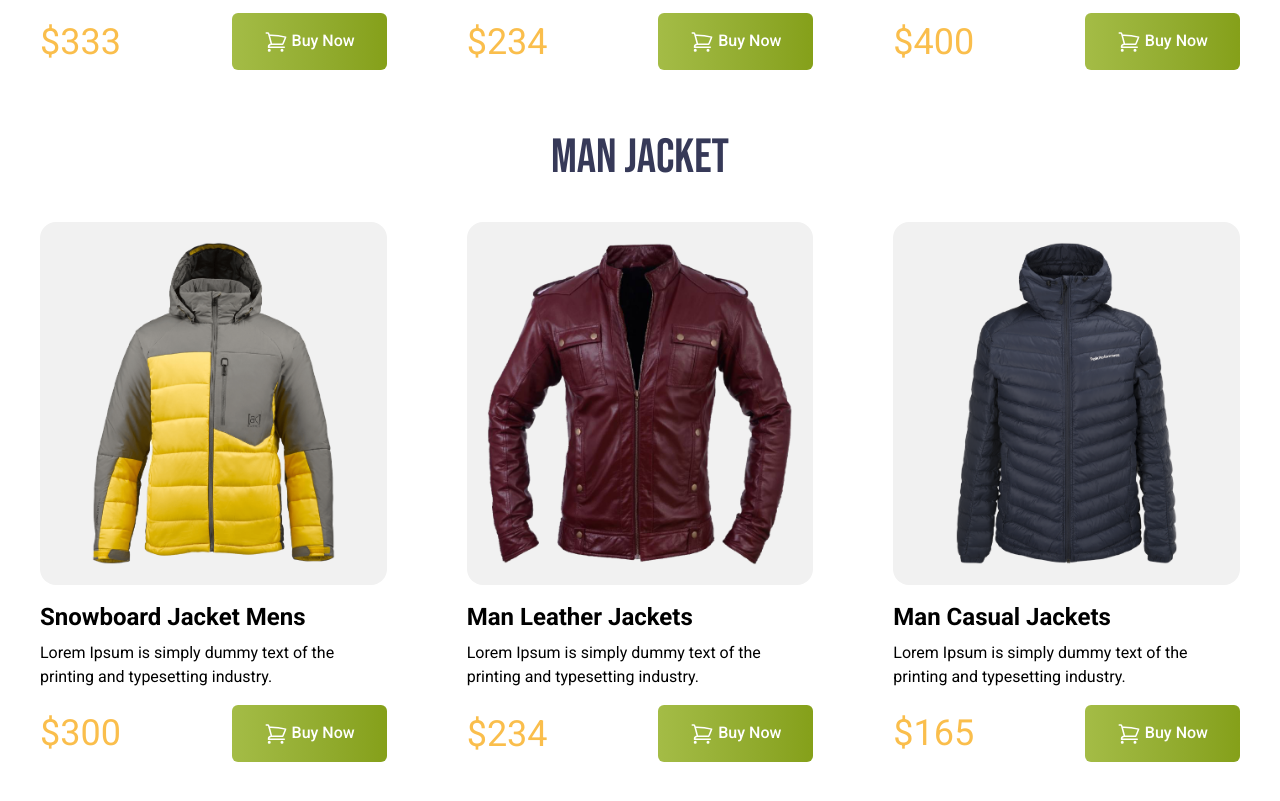
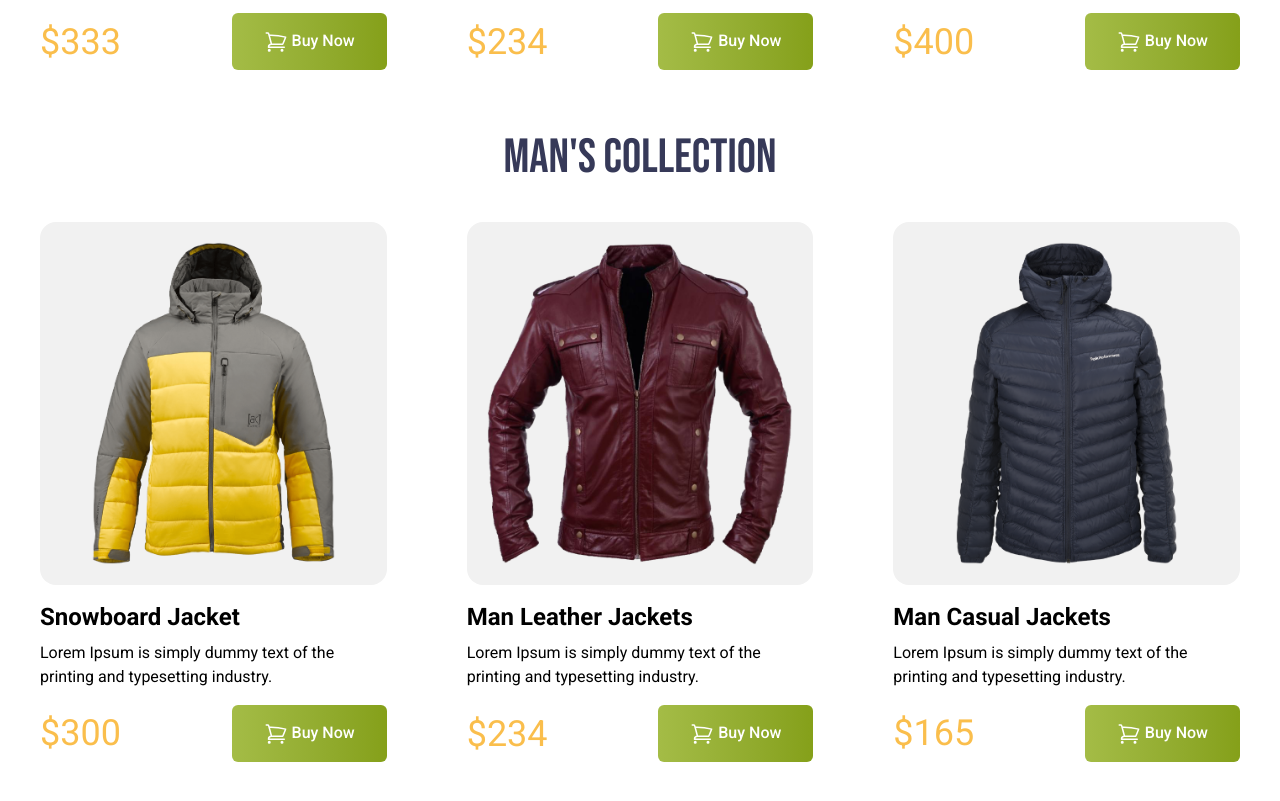
Before and after one commit to tahmidnirob6498/Penguin-Fashion, a plain HTML site: page index.html in a window 1280 px wide. Shown: the part 1121-1922 px from the top of the page. Drawn offline with nearby package versions, Linux system fonts and the light colour scheme.

Commit message:
updated name and title

```diff
--- a/index.html
+++ b/index.html
@@ -34,7 +34,7 @@ Buy Now</button>
     <main>
         <!-- section of ladis jacket -->
         <section>
-            <h1 class="uppercase text-3xl text-center text-[#363958] md:text-5xl mt-6 bebas-neue-regular ">Women Jacket</h1>
+            <h1 class="uppercase text-3xl text-center text-[#363958] md:text-5xl mt-6 bebas-neue-regular ">Women's collection</h1>
             <div class="grid grid-cols-1 md:grid-cols-2 lg:grid-cols-3">
             <!-- jacket-1 -->
             <div class="p-5 m-5 rounded-2xl">
@@ -83,13 +83,13 @@ Buy Now</button>
  <!-- section of man jacket -->
 
  <section>
-<h1 class="uppercase text-3xl text-center text-[#363958] md:text-5xl mt-6 bebas-neue-regular ">Man Jacket</h1>
+<h1 class="uppercase text-3xl text-center text-[#363958] md:text-5xl mt-6 bebas-neue-regular ">Man's collection</h1>
 <div class="grid grid-cols-1 md:grid-cols-2 lg:grid-cols-3">
 
  <!-- jacket-4 -->
             <div class="p-5 m-5 rounded-2xl">
                 <img src="./images/jacket-4.png" class="p-5 bg-[#F1F1F1] rounded-2xl" alt="">
-                <h1 class="text-2xl font-bold mt-4">Snowboard Jacket Mens</h1>
+                <h1 class="text-2xl font-bold mt-4">Snowboard Jacket</h1>
                 <p class="mt-2">Lorem Ipsum is simply dummy text of the printing and typesetting industry.</p>
                 <div class="flex justify-between items-center mt-4">
                     <h1 class="text-[#FABE4C] text-4xl">$300</h1>
```
